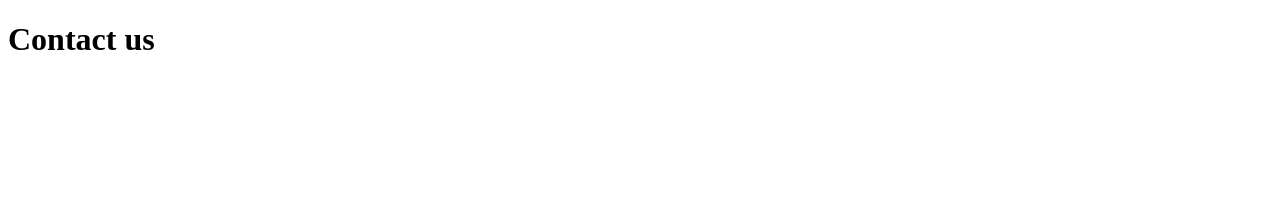
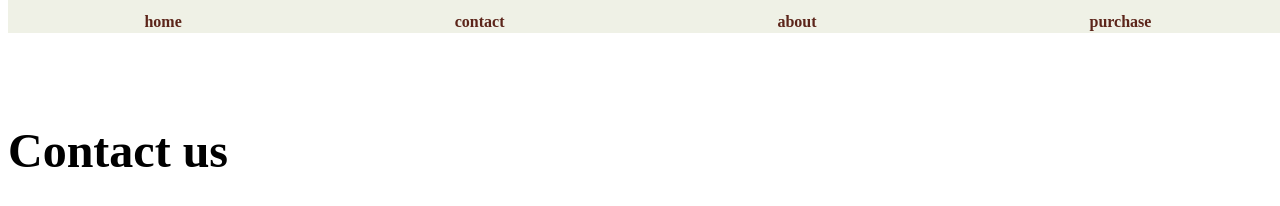
Before and after one commit to pbanbu1/TradeFolio_TCC, a website: page public/info.html in a window 1280 px wide. Drawn offline with Linux system fonts and the light colour scheme.

Commit message:
Updated info.html

```diff
--- a/public/info.html
+++ b/public/info.html
@@ -3,7 +3,16 @@
     <head>
         <meta charset="utf-8">
         <title>Contacts</title>
+        <link rel="stylesheet" type="text/css" href="main.css">
     </head>
+    <header>
+        <nav>
+            <a href="index.html">home</a>
+            <a href="info.html">contact</a>
+            <a href="about.html">about</a>
+            <a href="purchase.html">purchase</a>
+        </nav>
+    </header>
     <body>
         <h1>Contact us</h1>
     </body>
```
